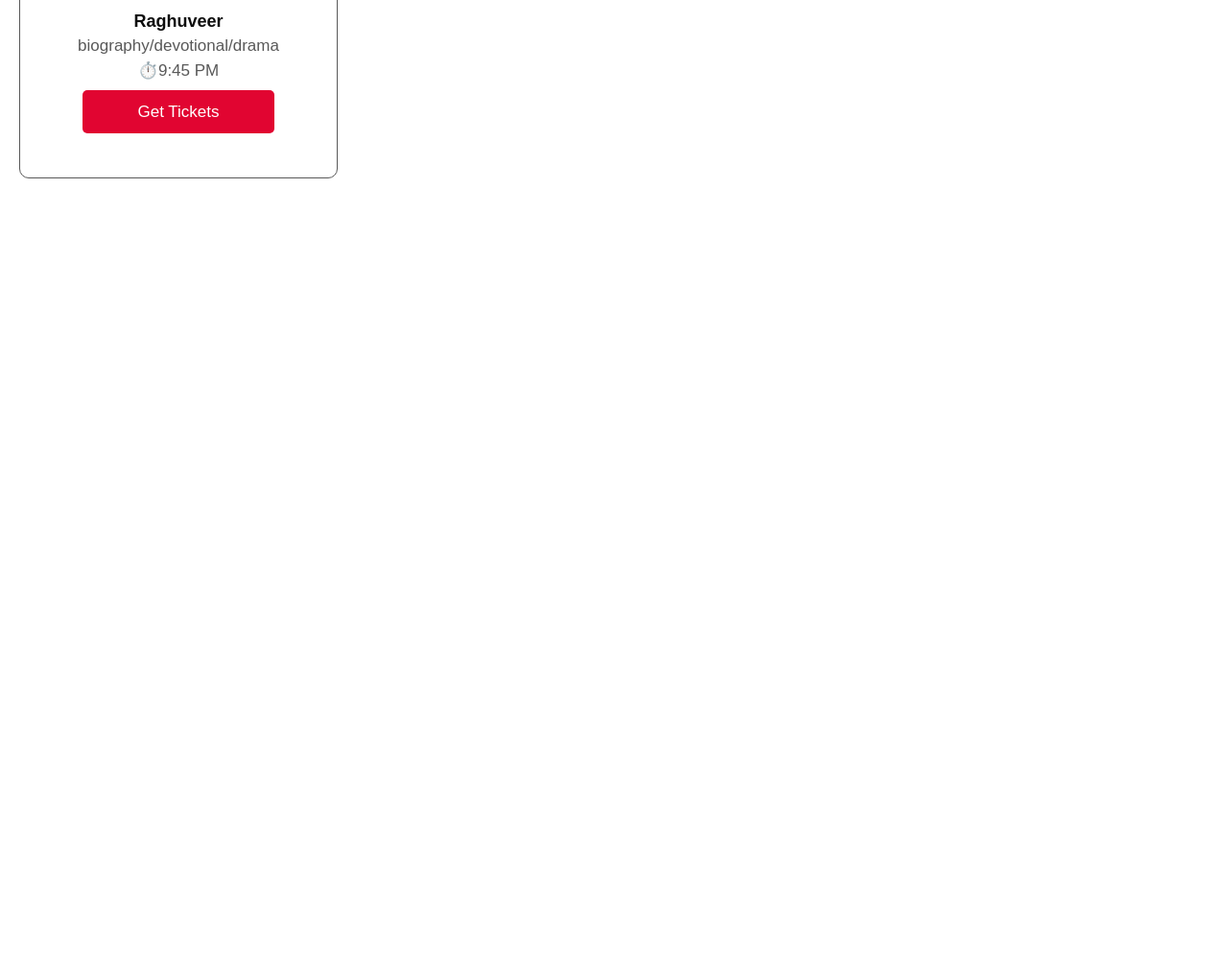
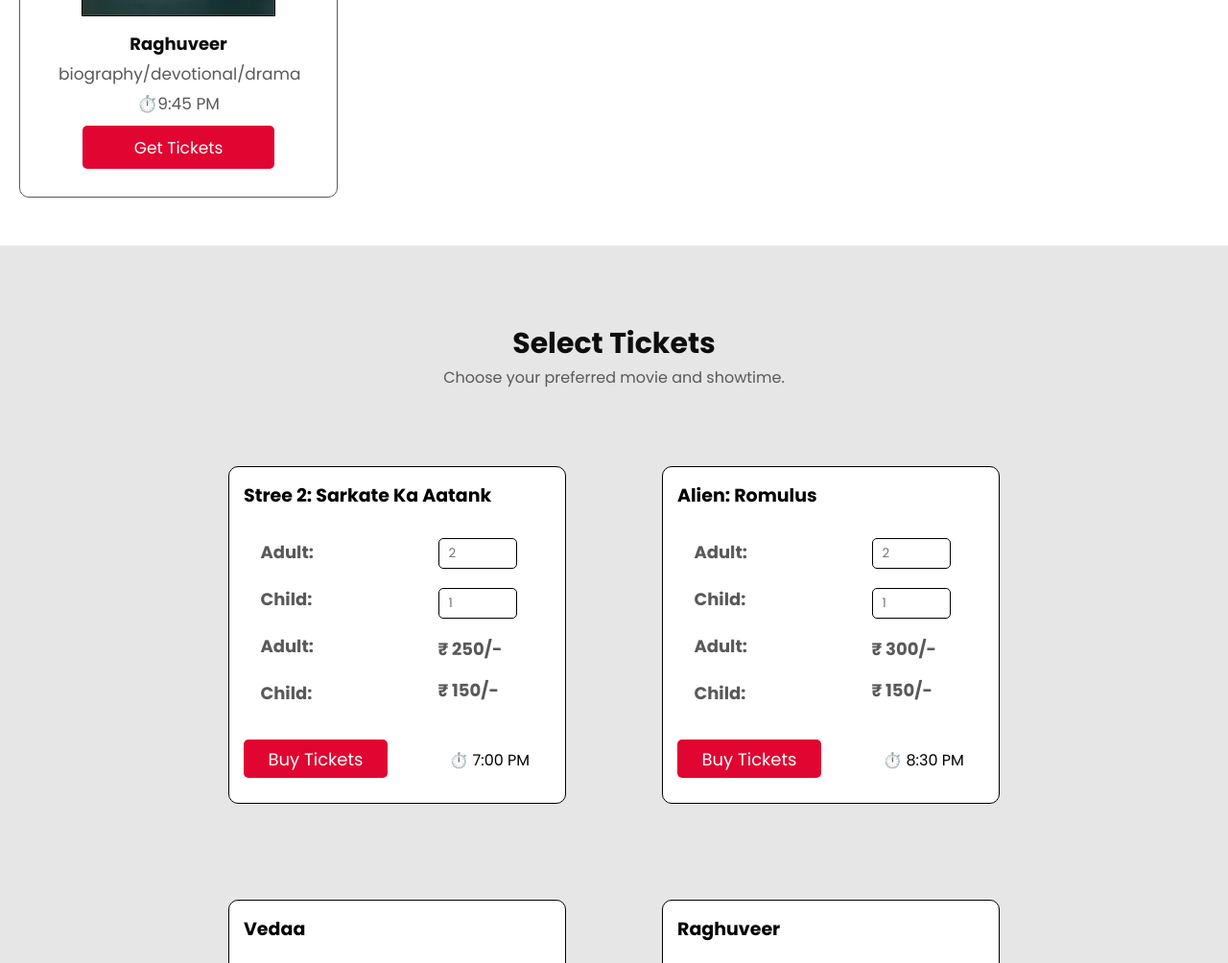
Before and after one commit to AbhiUgalmugale-29/movie-ticket-booking-website-using-html-css, a plain HTML site: page index.html in a window 1280 px wide. Shown: the part 1796-2800 px from the top of the page at 96% size. Before the commit the page ends 2032 px from the top, so only its background shows below. Drawn offline with nearby package versions, Linux system fonts and the light colour scheme.

Commit message:
tickets section created

```diff
--- a/index.html
+++ b/index.html
@@ -7,6 +7,10 @@
     <link rel="stylesheet" href="style.css" />
     <link
       href="https://unpkg.com/boxicons@2.1.4/css/boxicons.min.css"
+      rel="stylesheet"
+    />
+    <link
+      href="https://fonts.googleapis.com/css2?family=Poppins:ital,wght@0,100;0,200;0,300;0,400;0,500;0,600;0,700;0,800;0,900;1,100;1,200;1,300;1,400;1,500;1,600;1,700;1,800;1,900&display=swap"
       rel="stylesheet"
     />
   </head>
@@ -32,7 +36,7 @@
     <!-------------------- banner section ----------------->
     <section class="banner">
       <img src="./img/Kerfin7-NEA-2195.jpg" alt="banner" />
-      <a href="#"><button>Get Tickets</button></a>
+      <a href="#tickets"><button>Get Tickets</button></a>
     </section>
 
     <!------------------- show time section ------------------>
@@ -46,7 +50,7 @@
           <h3>stree 2: sarkate ka aatank</h3>
           <p>comedy/horror</p>
           <p>⏱️7:00 PM</p>
-            <a href="#"><button>Get Tickets</button></a>
+          <a href="#tickets"><button>Get Tickets</button></a>
         </div>
 
         <div class="show-time-card">
@@ -57,7 +61,7 @@
           <h3>alien: romulus</h3>
           <p>horror/sci-fi/thriller</p>
           <p>⏱️8:30 PM</p>
-            <a href="#"><button>Get Tickets</button></a>
+          <a href="#tickets"><button>Get Tickets</button></a>
         </div>
 
         <div class="show-time-card">
@@ -65,7 +69,7 @@
           <h3>vedaa</h3>
           <p>action/drama</p>
           <p>⏱️6:15 PM</p>
-            <a href="#"><button>Get Tickets</button></a>
+          <a href="#tickets"><button>Get Tickets</button></a>
         </div>
 
         <div class="show-time-card">
@@ -76,7 +80,99 @@
           <h3>raghuveer</h3>
           <p>biography/devotional/drama</p>
           <p>⏱️9:45 PM</p>
-            <a href="#"><button>Get Tickets</button></a>
+          <a href="#tickets"><button>Get Tickets</button></a>
+        </div>
+      </div>
+    </section>
+
+    <!----------------- tickets section --------------->
+    <section id="tickets" class="tickets-section">
+        <h3 class="tickets-section-heading">select tickets</h3>
+        <p class="tickets-heading-desc">Choose your preferred movie and showtime.</p>
+
+        <div class="tickets-cards-container">
+          <div class="ticket-card">
+            <h3 class="movie-name">stree 2: sarkate ka aatank</h3>
+
+            <div class="tickets-desc-container">
+              <div class="left">
+                <p>adult:</p>
+                <p>child:</p>
+                <p>adult:</p>
+                <p>child:</p>
+              </div>
+              <div class="right">
+                <input type="number" placeholder="2" />
+                <input type="number" placeholder="1" />
+                <p>₹ 250/-</p>
+                <p>₹ 150/-</p>
+              </div>
+            </div>
+            <button>buy tickets</button>
+            <p class="show-time">⏱️ 7:00 PM</p>
+          </div>
+
+          <div class="ticket-card">
+            <h3 class="movie-name">alien: romulus</h3>
+
+            <div class="tickets-desc-container">
+              <div class="left">
+                <p>adult:</p>
+                <p>child:</p>
+                <p>adult:</p>
+                <p>child:</p>
+              </div>
+              <div class="right">
+                <input type="number" placeholder="2" />
+                <input type="number" placeholder="1" />
+                <p>₹ 300/-</p>
+                <p>₹ 150/-</p>
+              </div>
+            </div>
+            <button>buy tickets</button>
+            <p class="show-time">⏱️ 8:30 PM</p>
+          </div>
+
+          <div class="ticket-card">
+            <h3 class="movie-name">vedaa</h3>
+
+            <div class="tickets-desc-container">
+              <div class="left">
+                <p>adult:</p>
+                <p>child:</p>
+                <p>adult:</p>
+                <p>child:</p>
+              </div>
+              <div class="right">
+                <input type="number" placeholder="2" />
+                <input type="number" placeholder="1" />
+                <p>₹ 250/-</p>
+                <p>₹ 150/-</p>
+              </div>
+            </div>
+            <button>buy tickets</button>
+            <p class="show-time">⏱️ 6:15 PM</p>
+          </div>
+
+          <div class="ticket-card">
+            <h3 class="movie-name">raghuveer</h3>
+
+            <div class="tickets-desc-container">
+              <div class="left">
+                <p>adult:</p>
+                <p>child:</p>
+                <p>adult:</p>
+                <p>child:</p>
+              </div>
+              <div class="right">
+                <input type="number" placeholder="2" />
+                <input type="number" placeholder="1" />
+                <p>₹ 300/-</p>
+                <p>₹ 150/-</p>
+              </div>
+            </div>
+            <button>buy tickets</button>
+            <p class="show-time">⏱️ 7:00 PM</p>
           </div>
         </div>
       </section>
--- a/style.css
+++ b/style.css
@@ -96,7 +96,7 @@ nav {
   display: block;
   margin: auto;
   object-fit: cover;
-  border: 2px solid black;
+  border: 3.5px solid black;
 }
 
 .banner button {
@@ -125,13 +125,12 @@ nav {
 .show-time h3 {
   text-align: center;
   text-transform: capitalize;
-  margin-top: 80px;
+  margin-top: 60px;
   font-size: 30px;
   color: var(--text-color);
 }
 
 .show-time p {
-  margin-top: 5px;
   text-align: center;
   color: var(--description-color);
 }
@@ -190,3 +189,118 @@ nav {
 .show-time-card button:active {
   font-size: 16px;
 }
+
+/*=========== Tickets =============*/
+.tickets-section {
+    background-color: var(--cards-container-color);
+    padding-top: 80px;
+  }
+
+  .tickets-section-heading {
+    text-align: center;
+    text-transform: capitalize;
+    font-size: 30px;
+    color: var(--text-color);
+    margin: 0;
+  }
+
+  .tickets-heading-desc {
+    text-align: center;
+    color: var(--description-color);
+  }
+
+  .tickets-cards-container {
+    padding: 30px 90px;
+    display: flex;
+    flex-wrap: wrap;
+    justify-content: center;
+  }
+
+  .ticket-card {
+    background-color: var(--cards-background-color);
+    height: 320px;
+    width: 320px;
+    padding: 15px;
+    border: 1px solid black;
+    border-radius: 10px;
+    margin: 50px;
+  }
+
+  .movie-name {
+    text-transform: capitalize;
+    font-size: 19px;
+    margin-top: 30px;
+    display: inline;
+  }
+
+  .show-time {
+    display: inline;
+    margin-left: 60px;
+  }
+
+  .tickets-desc-container {
+    padding-top: 20px;
+    display: flex;
+    justify-content: space-around;
+    margin-bottom: 30px;
+  }
+
+  .left {
+    display: flex;
+    flex-direction: column;
+    height: 190px;
+    width: 150px;
+  }
+
+  .left p {
+    text-transform: capitalize;
+    text-align: left;
+    margin: 11px 0;
+    font-size: 18px;
+    font-weight: bold;
+    color: var(--description-color);
+  }
+
+  .right {
+    height: 190px;
+    width: 100px;
+    display: flex;
+    flex-direction: column;
+  }
+
+  .right input {
+    margin: 10px 0;
+    width: 70px;
+    height: 30px;
+    padding: 0 0 0 10px;
+    border: 1px solid black;
+    border-radius: 5px;
+  }
+
+  .right p {
+    display: block;
+    margin: auto;
+    margin-left: 0;
+    font-size: 18px;
+    font-weight: bold;
+    color: var(--description-color);
+  }
+
+  .ticket-card button {
+    background-color: var(--button-color);
+    color: var(--button-text-color);
+    height: 40px;
+    width: 150px;
+    border: none;
+    border-radius: 5px;
+    font-size: 18px;
+    text-transform: capitalize;
+  }
+
+  .ticket-card button:hover {
+    background-color: red;
+  }
+
+  .ticket-card button:active {
+    font-size: 17px;
+  }
```
Lines whose indentation alone changed are shown as unchanged.
